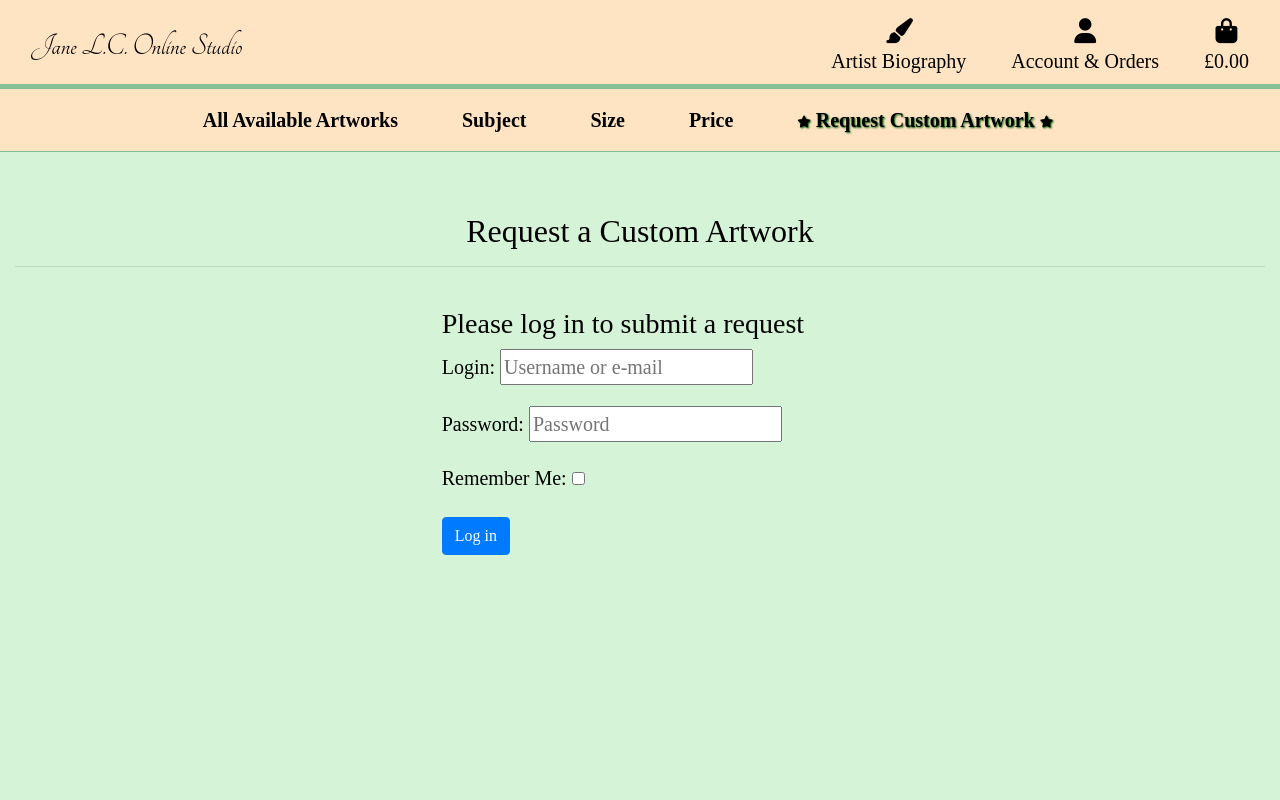
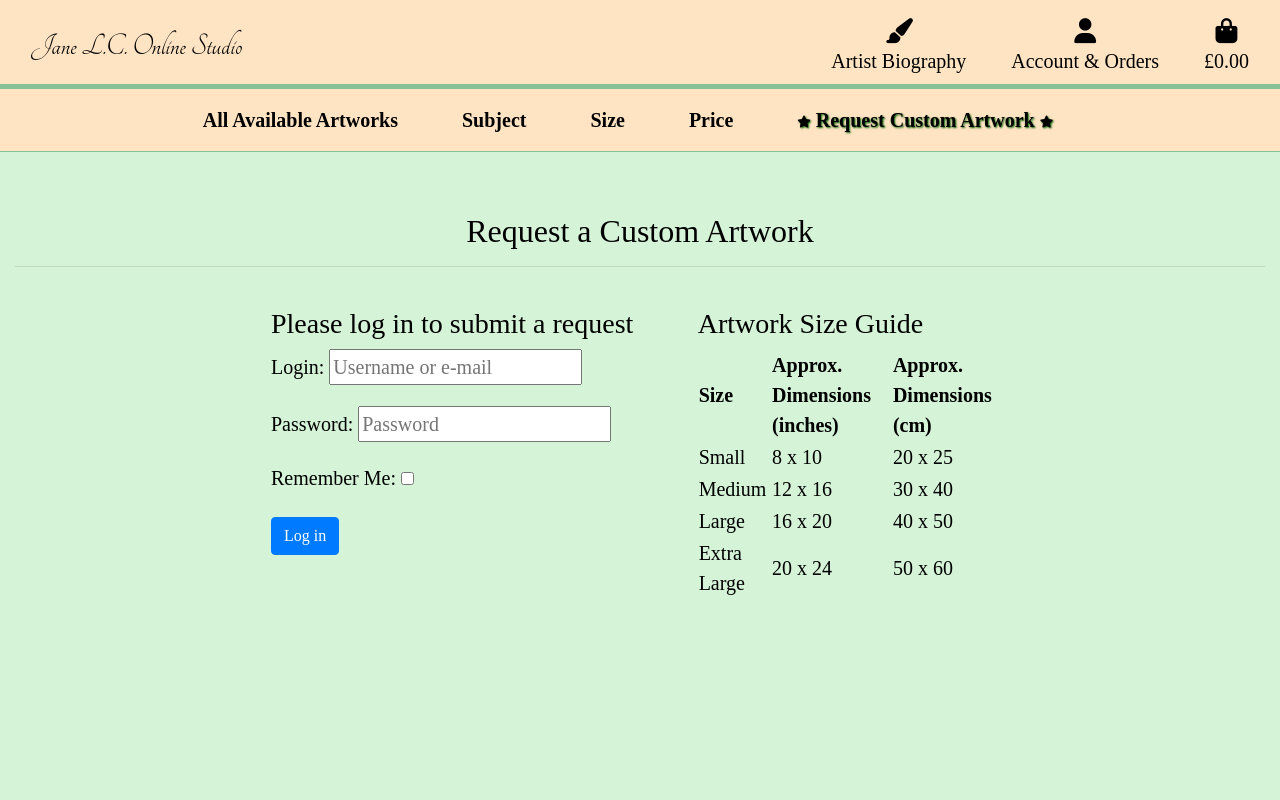
Before and after one commit to TLC-1990/milestone-4, a Django app: page /custom-artwork-request/ in a window 1280 px wide. Run offline with Django 3.2, Linux system fonts and the light colour scheme; some libraries are stand-ins or nearby versions; some web fonts are replaced.

Commit message:
add artwork size table to custom artwork page

```diff
--- a/custom_artwork_request/templates/custom_artwork_request/custom_artwork_request.html
+++ b/custom_artwork_request/templates/custom_artwork_request/custom_artwork_request.html
@@ -23,7 +23,39 @@
                 <button type="submit" class="btn btn-primary">Log in</button>
             </form>
         </div>
-        <div class="col-12 text-center">
+        <div class="col-md-4">
+            <h3 class="text-black"> Artwork Size Guide </h3>
+            <table>
+                <thead>
+                    <tr>
+                        <th class="text-black"><strong>Size</strong></th>
+                        <th class="text-black"><strong>Approx. Dimensions (inches)</strong></th>
+                        <th class="text-black"><strong>Approx. Dimensions (cm)</strong></th>
+                    </tr>
+                    <tr>
+                        <td class="text-black">Small</td>
+                        <td class="text-black">8 x 10</td>
+                        <td class="text-black">20 x 25</td>
+                    </tr>
+                    <tr>
+                        <td class="text-black">Medium</td>
+                        <td class="text-black">12 x 16</td>
+                        <td class="text-black">30 x 40</td>
+                    </tr>
+                    <tr>
+                        <td class="text-black">Large</td>
+                        <td class="text-black">16 x 20</td>
+                        <td class="text-black">40 x 50</td>
+                    </tr>
+                    <tr></tr>
+                    <td class="text-black">Extra Large</td>
+                    <td class="text-black">20 x 24</td>
+                    <td class="text-black">50 x 60</td>
+                    </tr>
+                </thead>
+            </table>
+        </div>
+        <div class="col-sm-12 col-md-4 text-center">
             {% else %}
             <form class="text-black" method="post" enctype="multipart/form-data">
                 {% csrf_token %}
```
